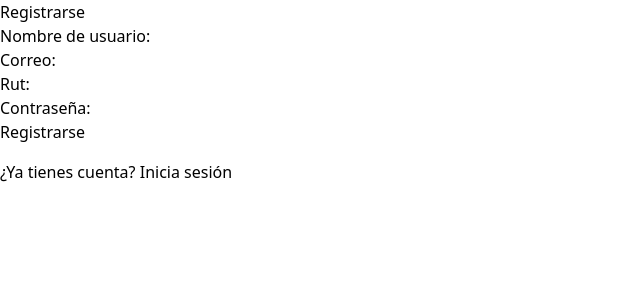
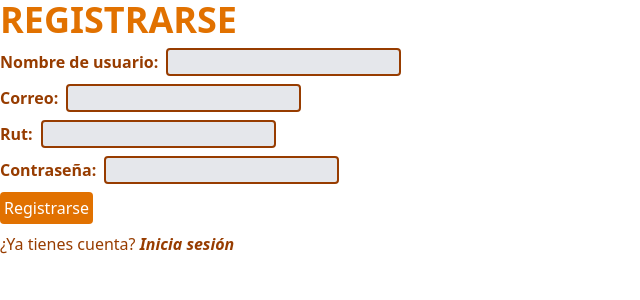
Before and after one commit to rogandven/U2yyT2GDn75vmSQ, a React (Vite) app in the folder frontend/: page /register in a window 1280 px wide. Shown: the top 300 px of the page, without its empty margins (0-640 px from the left). Built offline with nearby package versions, Linux system fonts and the light colour scheme.

Commit message:
Half-implemented tailwind styles

```diff
--- a/frontend/src/components/LoginRegisterForm.jsx
+++ b/frontend/src/components/LoginRegisterForm.jsx
@@ -1,7 +1,13 @@
 import { useForm } from "react-hook-form";
+import { titleStyles, labelStyles, buttonStyles, textboxStyles, mainTextStyles, linkStyles, errorStyles} from "../styles/TailwindStyles.jsx";
+
 // import "@styles/LoginRegisterForm.css";
 
 const LoginRegisterForm = ({ mode = "login", onSubmit, loginError}) => {
+  const exists = (value) => {
+    return !!value;
+  }
+
   const {
     register,
     handleSubmit,
@@ -27,21 +33,22 @@ const LoginRegisterForm = ({ mode = "login", onSubmit, loginError}) => {
 
   return (
     <div className="login-register-form">
-      <h2 className="form-title">
+      <h2 className={"form-title " + titleStyles}>
         {mode === "login" ? "Iniciar sesión" : "Registrarse"}
       </h2>
 
-      {mode === "login" && (Object.values(errors).length > 0 || loginError) && (
+      {/* mode === "login" && (Object.values(errors).length > 0 || loginError) && (
         <div className="form-error-container">
           <p>{errors.email?.message || errors.password?.message || loginError}</p>
         </div>
-      )}
+      ) */}
 
       <form onSubmit={handleSubmit(onFormSubmit)}>
         {mode === "register" && (
-          <div className="form-group">
-            <label>Nombre de usuario:</label>
+          <div className={"form-group"}>
+            <label className={labelStyles}>Nombre de usuario:</label>
             <input
+              className={textboxStyles}
               type="text"
               min={3}
               {...register("username", {
@@ -63,16 +70,17 @@ const LoginRegisterForm = ({ mode = "login", onSubmit, loginError}) => {
                 },
               })}
             />
-            {errors.username && (
+            {/* errors.username && (
               <span className="form-error-container">
                 {errors.username.message}
               </span>
-            )}
+            ) */}
           </div>
         )}
-        <div className="form-group">
-          <label>Correo:</label>
+        <div className="form-group ">
+          <label className={labelStyles}>Correo:</label>
           <input
+            className={textboxStyles}
             type="email"
             {...register("email", {
               required: "El correo es obligatorio",
@@ -92,14 +100,15 @@ const LoginRegisterForm = ({ mode = "login", onSubmit, loginError}) => {
             })}
           />
           {errors.email && (
-            <span className="form-error-container">{errors.email.message}</span>
+            <span className={"form-error-container" + errorStyles}>{errors.email.message}</span>
           )}
         </div>
 
         {mode === "register" && (
           <div className="form-group">
-            <label>Rut:</label>
+            <label className={labelStyles}>Rut:</label>
             <input
+              className={textboxStyles}
               type="text"
               {...register("rut", {
                 required: "El rut es obligatorio",
@@ -109,15 +118,16 @@ const LoginRegisterForm = ({ mode = "login", onSubmit, loginError}) => {
                 },
               })}
             />
-            {errors.rut && (
+            {exists(errors.rut) && (
               <span className="form-error-container">{errors.rut.message}</span>
             )}
           </div>
         )}
 
         <div className="form-group">
-          <label>Contraseña:</label>
+          <label className={labelStyles}>Contraseña:</label>
           <input
+            className={textboxStyles}
             type="password"
             {...register("password", {
               required: "La contraseña es obligatoria",
@@ -131,26 +141,26 @@ const LoginRegisterForm = ({ mode = "login", onSubmit, loginError}) => {
               },
             })}
           />
-          {errors.password && (
-            <span className="form-error-container">
+          {exists(errors.password) && (
+            <span className={"form-error-container" + errorStyles}>
               {errors.password.message}
             </span>
           )}
         </div>
 
-        <button type="submit">
+        <button className={buttonStyles} type="submit">
           {mode === "login" ? "Entrar" : "Registrarse"}
         </button>
       </form>
 
-      <div style={{ marginTop: "1rem" }}>
+      <div className={""}>
         {mode === "login" ? (
-          <p>
-            ¿No tienes cuenta? <a href="/register">Regístrate</a>
+          <p className={mainTextStyles}>
+            ¿No tienes cuenta? <a href="/register" className={linkStyles}>Regístrate</a>
           </p>
         ) : (
-          <p>
-            ¿Ya tienes cuenta? <a href="/login">Inicia sesión</a>
+          <p className={mainTextStyles}>
+            ¿Ya tienes cuenta? <a href="/login" className={linkStyles}>Inicia sesión</a>
           </p>
         )}
       </div>
--- a/frontend/src/components/Sidebar.jsx
+++ b/frontend/src/components/Sidebar.jsx
@@ -41,7 +41,7 @@ const Sidebar = () => {
               <CgProfile className="icon"/> Perfil
             </NavLink>
           </li>
-          <li style={{ height: "70%" }}/>
+          <li className=""/>
           <li className="logout">
             <NavLink to="/login" onClick={logoutSubmit}>
               <FaSignOutAlt className="icon"/> Cerrar Sesión
--- a/frontend/src/pages/Login.jsx
+++ b/frontend/src/pages/Login.jsx
@@ -4,7 +4,7 @@ import LoginRegisterForm from "@components/LoginRegisterForm";
 import { loginService } from "@services/auth.service.js";
 // import luckyCat from "@assets/LuckyCat.png";
 // import "@styles/loginRegister.css";
-import { LoginRegisterContainerStyles } from "../styles/TailwindStyles.jsx";
+// import { LoginRegisterContainerStyles } from "../styles/TailwindStyles.jsx";
 
 const Login = () => {
   const navigate = useNavigate();
@@ -29,7 +29,7 @@ const Login = () => {
       <div className="lucky-cat-container">
         {/* <img src={luckyCat} alt="Lucky Cat" className="lucky-cat" /> */}
       </div>
-      <div className={"login-register-container " + LoginRegisterContainerStyles}>
+      <div className={"login-register-container"}>
         <LoginRegisterForm mode="login" onSubmit={loginSubmit} loginError={loginError} />
       </div>
     </main>
--- a/frontend/src/styles/TailwindStyles.jsx
+++ b/frontend/src/styles/TailwindStyles.jsx
@@ -1,4 +1,11 @@
-export const baseStyles = "";
-export const titleStyles = "";
-export const LoginRegisterContainerStyles = "text-center";
+export const baseStyles = ` mb-2 `;
+export const titleStyles = ` text-4xl font-bold uppercase text-amber-600` + baseStyles;
+export const mainTextStyles = ` text-amber-800 `;
+export const buttonStyles = ` p-1 fill-amber-600 bg-amber-600 rounded text-white ` + baseStyles;
+export const labelStyles = ` mr-2 font-bold ` + baseStyles + mainTextStyles;
+export const textboxStyles = ` rounded border-amber-800 bg-gray-200 border-2 ` + baseStyles;
+export const linkStyles = " font-bold italic " + mainTextStyles + baseStyles;
+export const errorStyles = " text-red-600 font-bold text-xs" + baseStyles;
+
+// export const LoginRegisterContainerStyles = `text-center`;
 export default baseStyles;
```
